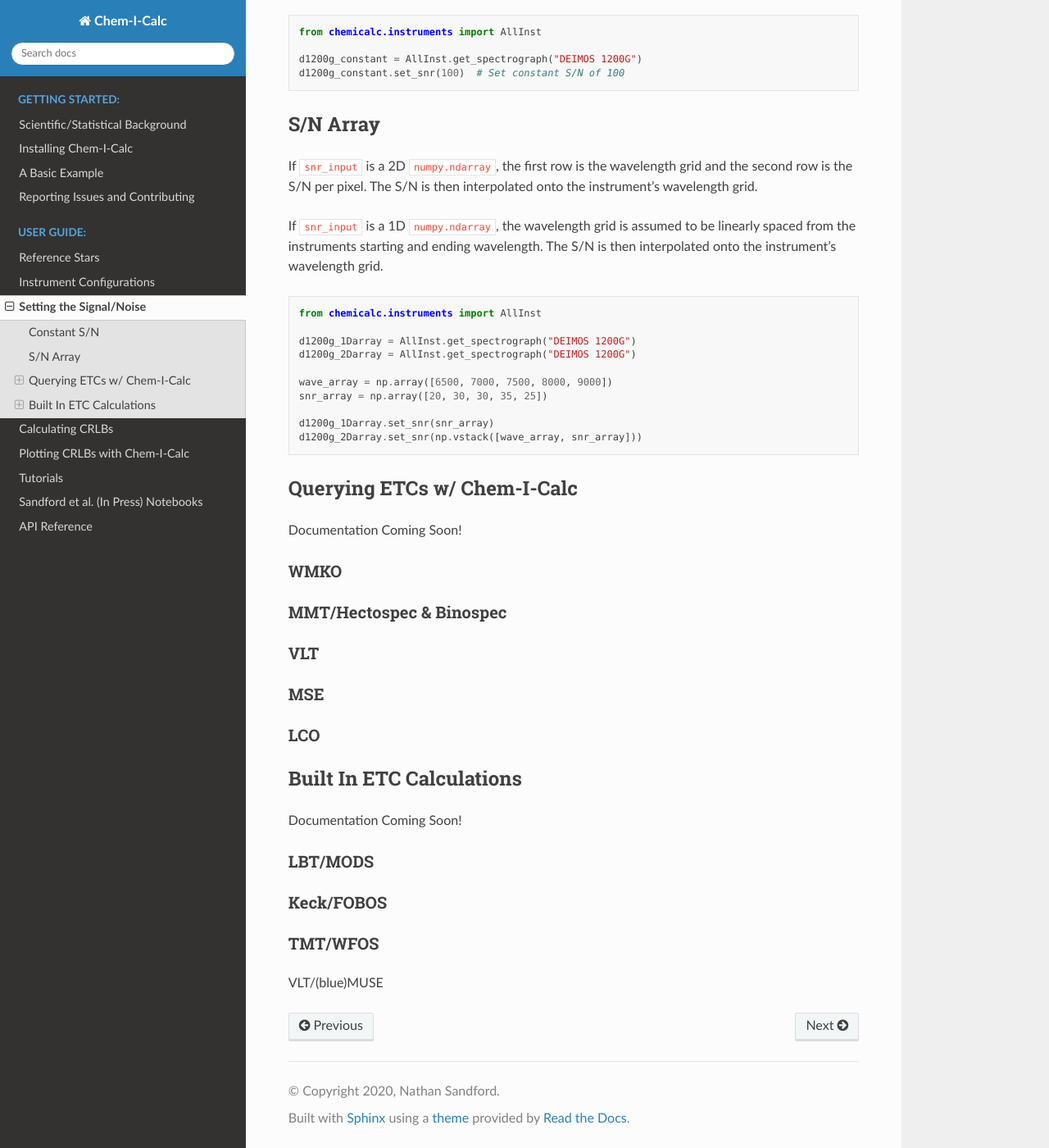
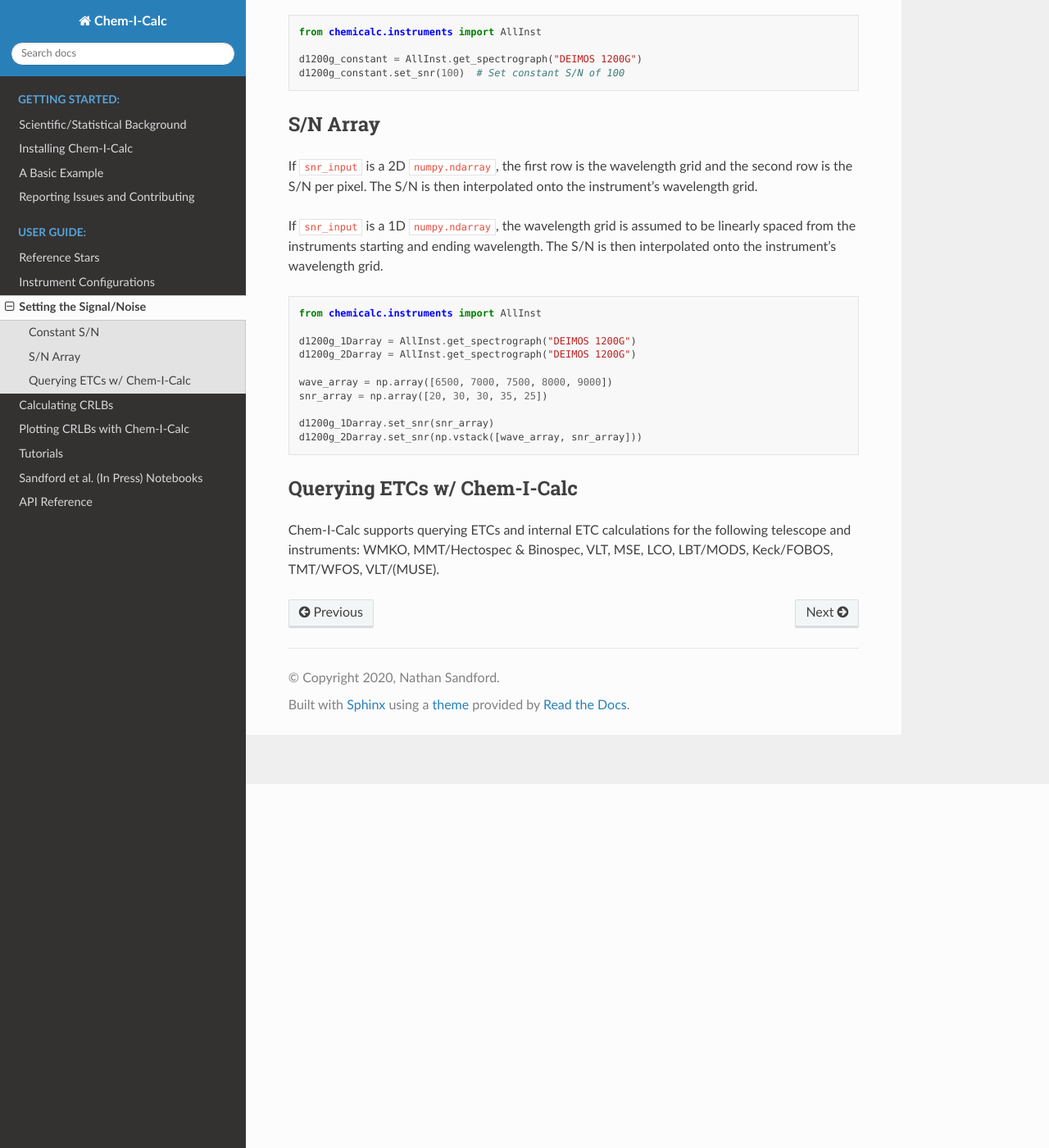
Before and after one commit to NathanSandford/Chem-I-Calc, a Sphinx documentation site: the page built from docs/user/snr.rst, in a window 1280 px wide and 1400 px high, scrolled down 444 px. Shown: the whole window at 82% size. Built offline with Sphinx 7.4.7 and the Read the Docs theme 3.1.0, drawn with Linux system fonts in a browser that asks for light colours.

Commit message:
Revise ETC querying documentation for Chem-I-Calc
Updated the documentation to include supported telescopes and instruments for Chem-I-Calc.

```diff
--- a/docs/user/snr.rst
+++ b/docs/user/snr.rst
@@ -52,35 +52,4 @@ The S/N is then interpolated onto the instrument's wavelength grid.
 Querying ETCs w/ Chem-I-Calc
 ----------------------------
 
-Documentation Coming Soon!
-
-WMKO
-++++
-
-MMT/Hectospec & Binospec
-++++++++++++++++++++++++
-
-VLT
-+++
-
-MSE
-+++
-
-LCO
-+++
-
-Built In ETC Calculations
--------------------------
-
-Documentation Coming Soon!
-
-LBT/MODS
-++++++++
-
-Keck/FOBOS
-++++++++++
-
-TMT/WFOS
-++++++++
-
-VLT/(blue)MUSE
+Chem-I-Calc supports querying ETCs and internal ETC calculations for the following telescope and instruments: WMKO, MMT/Hectospec & Binospec, VLT, MSE, LCO, LBT/MODS, Keck/FOBOS, TMT/WFOS, VLT/(MUSE).
```
